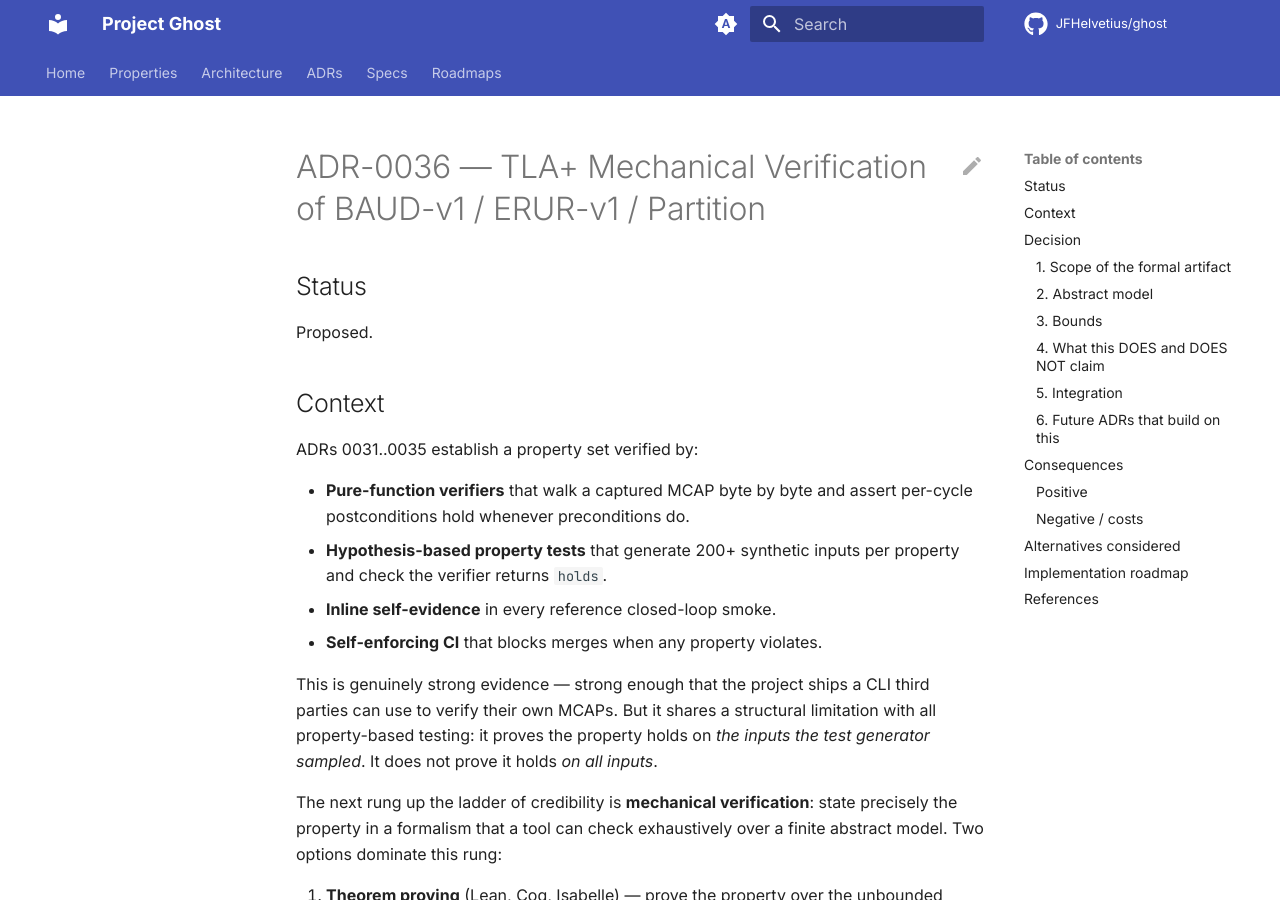
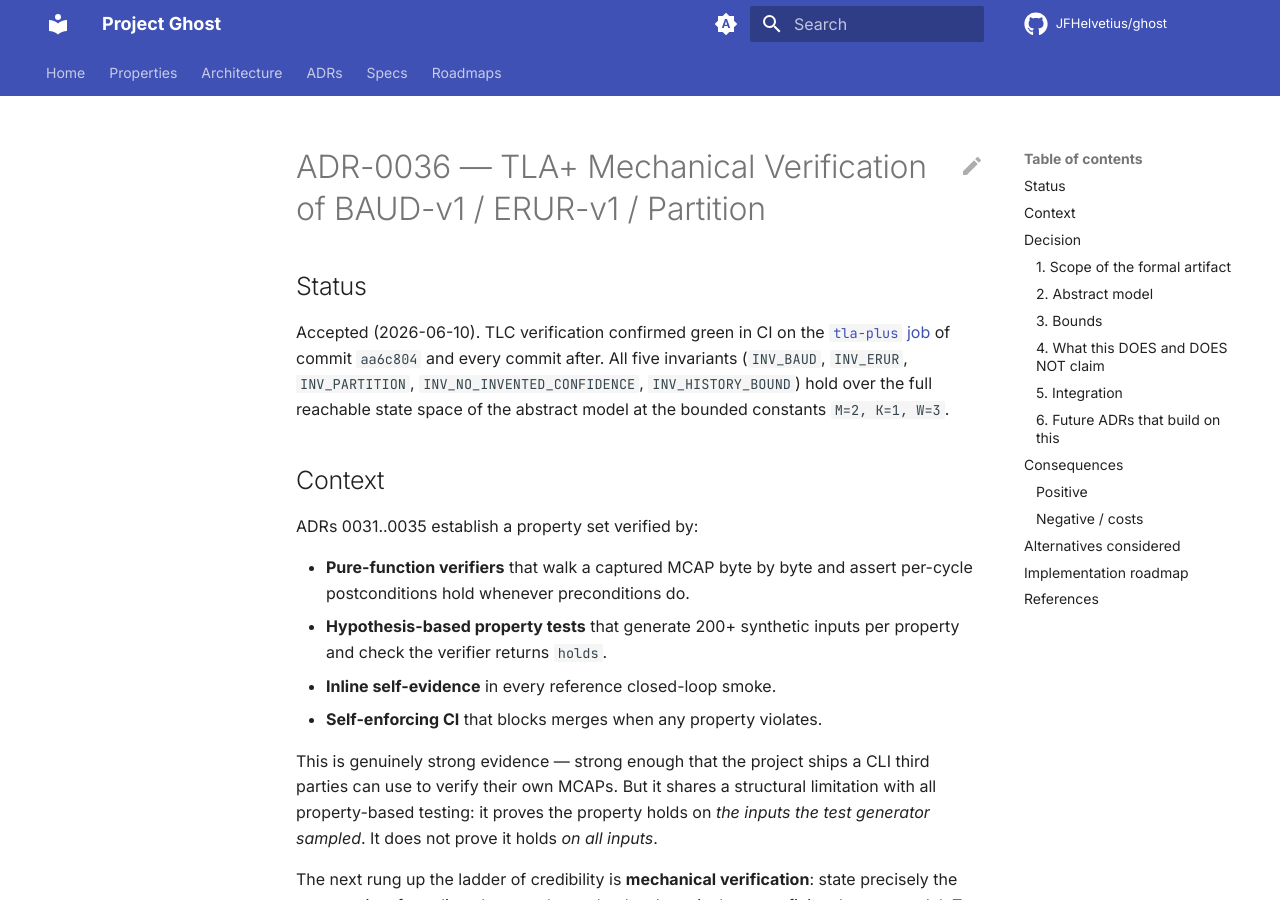
Before and after one commit to JFHelvetius/ghost, an MkDocs documentation site: the page built from docs/adr/0036-tla-plus-mechanical-verification-of-baud-erur.md, in a window 1280 px wide and 900 px high. Built offline with MkDocs 1.6.1 and Material for MkDocs 9.7.7, drawn with Linux system fonts in a browser that asks for light colours; comment, search, counter and statistics services are not loaded.

Commit message:
release: v0.2.0 — ADR-0036 lifted to Accepted; TLA+ verification self-enforced
CI is now fully green across the four-layer evidence stack:

  ✓ Lint + types
  ✓ Tests (matrix py3.11/3.12 × ubuntu/windows)
  ✓ Verify safety property set (ADR-0031..0035)
  ✓ TLA+ mechanical verification (ADR-0036)

TLC's exhaustive enumeration over the abstract state space confirmed
all five invariants hold:

  INV_BAUD                       — BAUD-v1 pre => post
  INV_ERUR                       — ERUR-v1 pre => post
  INV_PARTITION                  — BAUD + ERUR partition (proven, not observed)
  INV_NO_INVENTED_CONFIDENCE     — MD-v1 lattice monotonicity
  INV_HISTORY_BOUND              — sliding window structural sanity

INV_PARTITION is the first project claim that gets promoted from
"observed on a smoke trace" to "proven over every reachable state of
the abstract model". The promotion is now self-enforced on every push.

Release bumps for v0.2.0:

- pyproject.toml: version 0.1.1 -> 0.2.0, description widened to mention
  the TLA+ layer.
- CITATION.cff: version + date bumped (preferred-citation also).
- CHANGELOG.md: v0.2.0 entry covering ADR-0036 lift, the drift-then-
  recovery smoke for RLB witness, the CI cleanup, and an honest scope
  section pointing at ADR-0036 §4.
- ADR-0036 status: Proposed -> Accepted (2026-06-10), with a link to
  the CI job that confirmed it.
- docs/adr/README.md: ADR-0036 row updated.

Tagged as v0.2.0; the release workflow takes over from here.

Co-Authored-By: Claude Opus 4.7 <noreply@anthropic.com>

```diff
--- a/docs/adr/0036-tla-plus-mechanical-verification-of-baud-erur.md
+++ b/docs/adr/0036-tla-plus-mechanical-verification-of-baud-erur.md
@@ -2,7 +2,13 @@
 
 ## Status
 
-Proposed.
+Accepted (2026-06-10). TLC verification confirmed green in CI on the
+[``tla-plus`` job](https://github.com/JFHelvetius/ghost/actions/workflows/ci.yml)
+of commit `aa6c804` and every commit after. All five invariants
+(``INV_BAUD``, ``INV_ERUR``, ``INV_PARTITION``,
+``INV_NO_INVENTED_CONFIDENCE``, ``INV_HISTORY_BOUND``) hold over the
+full reachable state space of the abstract model at the bounded
+constants ``M=2, K=1, W=3``.
 
 ## Context
 
--- a/pyproject.toml
+++ b/pyproject.toml
@@ -4,8 +4,8 @@ build-backend = "hatchling.build"
 
 [project]
 name = "project-ghost"
-version = "0.1.1"
-description = "Autonomy under uncertainty: closed-loop reference pipeline + 5 formal safety properties verifiable byte-exact from any MCAP."
+version = "0.2.0"
+description = "Autonomy under uncertainty: closed-loop reference pipeline + 5 formal safety properties verifiable byte-exact from any MCAP + TLA+ mechanically-verified BAUD/ERUR/MD/partition over the abstract state space."
 readme = "README.md"
 license = { text = "Apache-2.0" }
 requires-python = ">=3.11"
```
Also changed, not shown: CHANGELOG.md (+71 -1 lines), docs/adr/README.md (+1 -1 lines), 1 other file.
